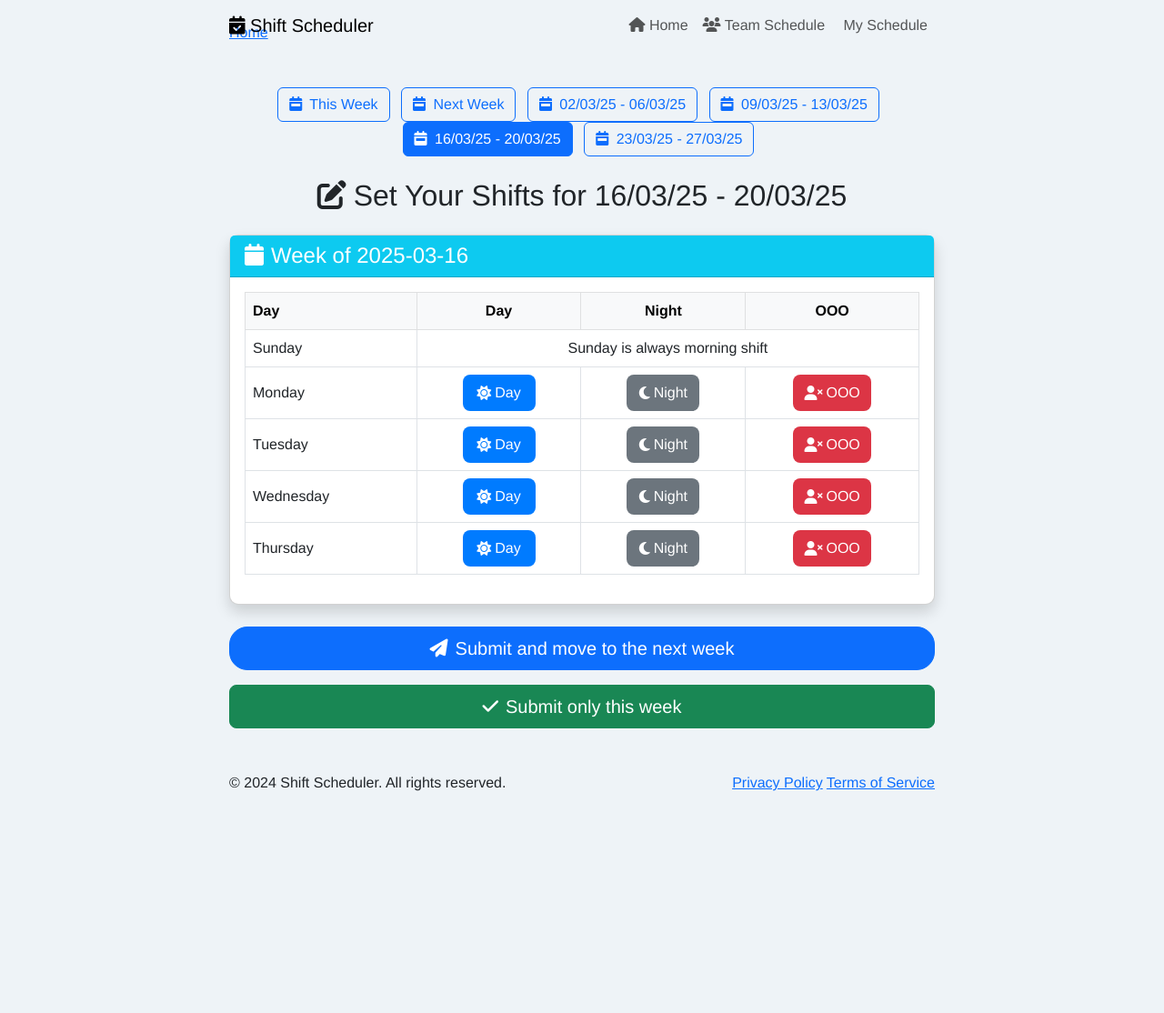
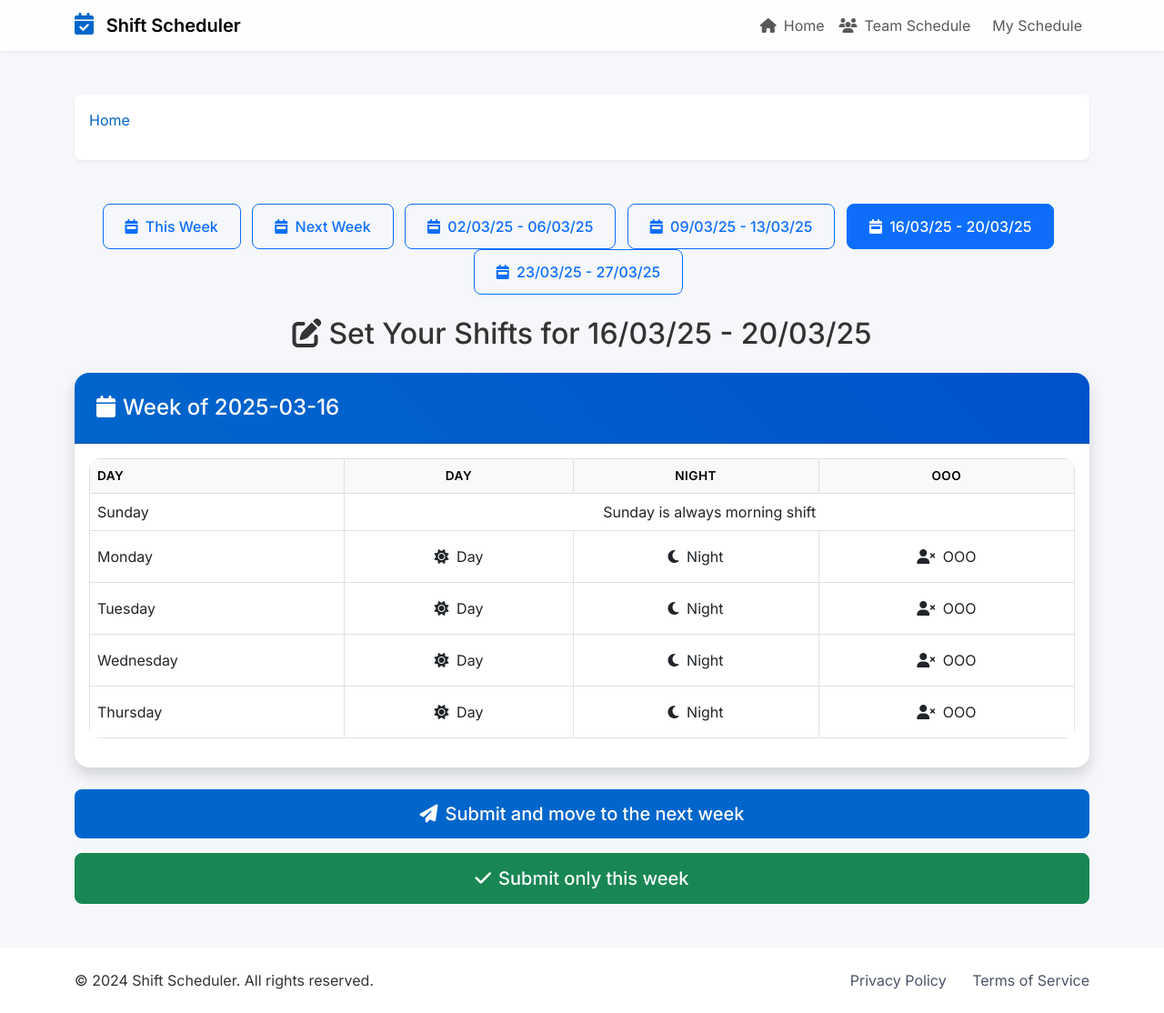
Before and after one commit to Ariel7871/Shift-Manager, a Flask app: page /schedule/1 in a window 1280 px wide. Shown: the whole page at 91% size. Before the commit the page ends 870 px from the top, so only its background shows below. Run offline with Flask 3, Linux system fonts and the light colour scheme; data comes from the database, SQL or seed files in the repository; data that the repository does not hold is empty.

Commit message:
Add files via upload

```diff
--- /dev/null
+++ b/static/script.js
@@ -0,0 +1,84 @@
+// Handle navbar transparency on scroll
+document.addEventListener('DOMContentLoaded', function() {
+    const navbar = document.querySelector('.navbar-glass');
+
+    window.addEventListener('scroll', () => {
+        if (window.scrollY > 50) {
+            navbar.style.background = 'rgba(255, 255, 255, 0.95)';
+        } else {
+            navbar.style.background = 'rgba(255, 255, 255, 0.8)';
+        }
+    });
+
+    // Initialize tooltips
+    const tooltipTriggerList = document.querySelectorAll('[data-bs-toggle="tooltip"]');
+    const tooltipList = [...tooltipTriggerList].map(tooltipTriggerEl => new bootstrap.Tooltip(tooltipTriggerEl));
+
+    // Handle shift selection with animation
+    const shiftButtons = document.querySelectorAll('.shift-btn');
+    shiftButtons.forEach(button => {
+        button.addEventListener('click', function() {
+            // Remove active class from all buttons in the same group
+            const groupButtons = this.closest('.btn-group').querySelectorAll('.shift-btn');
+            groupButtons.forEach(btn => btn.classList.remove('active'));
+
+            // Add active class to clicked button
+            this.classList.add('active');
+
+            // Add animation
+            this.style.transform = 'scale(0.95)';
+            setTimeout(() => {
+                this.style.transform = 'scale(1)';
+            }, 200);
+        });
+    });
+
+    // Add loading states
+    const forms = document.querySelectorAll('form');
+    forms.forEach(form => {
+        form.addEventListener('submit', function() {
+            const submitBtn = this.querySelector('button[type="submit"]');
+            if (submitBtn) {
+                submitBtn.disabled = true;
+                submitBtn.innerHTML = '<span class="spinner-border spinner-border-sm me-2"></span>Loading...';
+            }
+        });
+    });
+
+    // Smooth scroll for anchor links
+    document.querySelectorAll('a[href^="#"]').forEach(anchor => {
+        anchor.addEventListener('click', function (e) {
+            e.preventDefault();
+            document.querySelector(this.getAttribute('href')).scrollIntoView({
+                behavior: 'smooth'
+            });
+        });
+    });
+
+    // Add fade out animation to alerts before they're removed
+    const alerts = document.querySelectorAll('.alert');
+    alerts.forEach(alert => {
+        const closeBtn = alert.querySelector('.btn-close');
+        if (closeBtn) {
+            closeBtn.addEventListener('click', function() {
+                alert.style.transition = 'opacity 0.3s ease';
+                alert.style.opacity = '0';
+                setTimeout(() => {
+                    alert.remove();
+                }, 300);
+            });
+        }
+    });
+});
+
+// Function to show toast notifications
+function showToast(message, type = 'success') {
+    const toast = document.createElement('div');
+    toast.className = `toast-notification toast-${type}`;
+    toast.innerHTML = `
+        <div class="toast-content">
+            <i class="fas ${type === 'success' ? 'fa-check-circle' : 'fa-exclamation-circle'}"></i>
+            <span>${message}</span>
+        </div>
+    `;
+    document.body
--- a/static/style.css
+++ b/static/style.css
@@ -1,160 +1,224 @@
-body {
-  background-color: #eef3f7;
-  font-family: 'Helvetica Neue', Helvetica, Arial, sans-serif;
+/* Modern Variables */
+:root {
+    --primary: #0066cc;
+    --secondary: #4c5267;
+    --success: #28a745;
+    --warning: #ffc107;
+    --danger: #dc3545;
+    --light: #f8f9fa;
+    --dark: #343a40;
+    --shadow-sm: 0 2px 4px rgba(0,0,0,0.05);
+    --shadow-md: 0 4px 6px rgba(0,0,0,0.1);
+    --shadow-lg: 0 10px 15px rgba(0,0,0,0.1);
 }
 
-/* Custom Navbar Styles */
-/* Custom Navbar Styles */
-/* Professional Navbar Styles */
-.custom-navbar {
-  background: linear-gradient(135deg, #002e5d, #00467f);
-  box-shadow: 0 4px 12px rgba(0, 0, 0, 0.25);
-  padding: 0.75rem 0;
-  transition: background 0.3s ease;
+/* Global Styles */
+body {
+    font-family: 'Inter', sans-serif;
+    background-color: #f5f7fa;
+    color: #333;
 }
 
-.custom-navbar .custom-brand {
-  font-size: 1.9rem;
-  font-weight: 700;
-  letter-spacing: 0.03rem;
-  transition: transform 0.3s ease;
+/* Modern Navbar */
+.navbar-glass {
+    background: rgba(255, 255, 255, 0.8);
+    backdrop-filter: blur(10px);
+    box-shadow: var(--shadow-sm);
 }
 
-.custom-navbar .custom-brand:hover {
-  transform: translateY(-2px);
+.brand-icon {
+    color: var(--primary);
+    font-size: 1.5rem;
+    margin-right: 0.5rem;
 }
 
-.custom-navbar .nav-link {
-  font-size: 1.1rem;
-  margin-right: 1rem;
-  position: relative;
-  transition: color 0.3s ease;
-  font-weight: 500;
+.brand-text {
+    font-weight: 600;
+    font-size: 1.25rem;
 }
 
-.custom-navbar .nav-link:hover,
-.custom-navbar .nav-link:focus {
-  color: #a0d700; /* Subtle accent color */
+.nav-icon-link {
+    display: flex;
+    align-items: center;
+    gap: 0.5rem;
+    padding: 0.5rem 1rem;
+    transition: all 0.3s ease;
 }
 
-/* Underline animation for nav links */
-.custom-navbar .nav-link::after {
-  content: "";
-  position: absolute;
-  bottom: -4px;
-  left: 0;
-  width: 0;
-  height: 2px;
-  background-color: #a0d700;
-  transition: width 0.3s ease;
+.nav-icon-link:hover {
+    background: rgba(0, 0, 0, 0.05);
+    border-radius: 8px;
 }
 
-.custom-navbar .nav-link:hover::after,
-.custom-navbar .nav-link:focus::after {
-  width: 100%;
+/* Main Content */
+.main-content {
+    padding-top: 80px;
+    min-height: calc(100vh - 60px);
 }
 
-/* Navbar Toggler */
-.custom-navbar .navbar-toggler {
-  border-color: rgba(255, 255, 255, 0.6);
+/* Modern Cards */
+.card {
+    border: none;
+    border-radius: 16px;
+    box-shadow: var(--shadow-md);
+    transition: transform 0.3s ease, box-shadow 0.3s ease;
 }
 
-.custom-navbar .navbar-toggler-icon {
-  filter: invert(1);
-}
-
-.card {
-  border-radius: 10px;
+.card:hover {
+    transform: translateY(-2px);
+    box-shadow: var(--shadow-lg);
 }
 
 .card-header {
-  border-top-left-radius: 10px;
-  border-top-right-radius: 10px;
+    border-radius: 16px 16px 0 0 !important;
+    background: linear-gradient(45deg, var(--primary), #0052cc);
+    color: white;
+    padding: 1.5rem;
 }
 
-.btn-outline-primary.active,
-.btn-outline-primary.active:hover {
-  background-color: #0d6efd;
-  color: #fff;
+/* Modern Buttons */
+.btn {
+    border-radius: 8px;
+    padding: 0.75rem 1.5rem;
+    font-weight: 500;
+    transition: all 0.3s ease;
 }
 
-.table th, .table td {
-  vertical-align: middle !important;
+.btn-primary {
+    background: var(--primary);
+    border: none;
 }
 
-.alert p {
-  margin-bottom: 0;
-}
-/* Limit maximum container width and add some custom spacing */
-.container {
-  max-width: 800px;
+.btn-primary:hover {
+    background: #0052cc;
+    transform: translateY(-1px);
+    box-shadow: var(--shadow-sm);
 }
 
-/* Add a subtle hover effect for the list items */
-.list-group-item:hover {
-  background-color: #f7f7f7;
+/* Modern Tables */
+.table {
+    border-radius: 12px;
+    overflow: hidden;
 }
 
-/* Adjust button styling if needed */
-.btn-primary {
-  border-radius: 20px;
+.table th {
+    background: #f8f9fa;
+    font-weight: 600;
+    text-transform: uppercase;
+    font-size: 0.85rem;
+    letter-spacing: 0.5px;
 }
 
-/* Modern flat button style for shift selection */
-/* Modern flat button style for shift selection */
-.shift-btn {
-  transition: transform 0.2s ease, box-shadow 0.2s ease;
-  margin: 2px;
-  border: none;
-  border-radius: 8px;
-  padding: 0.6rem 1rem;
-  font-size: 1rem;
-  display: inline-flex;
-  align-items: center;
-  justify-content: center;
-  cursor: pointer;
-  min-width: 80px;
+/* Shift Type Indicators */
+.shift-day {
+    color: #ff9800;
 }
 
-/* Specific colors for each shift */
-.shift-btn.day {
-  background-color: #007bff; /* Blue */
-  color: #fff;
+.shift-night {
+    color: #5c6bc0;
 }
 
-.shift-btn.night {
-  background-color: #6c757d; /* Gray */
-  color: #fff;
+.shift-ooo {
+    color: #ef5350;
 }
 
-.shift-btn.ooo {
-  background-color: #dc3545; /* Red */
-  color: #fff;
+/* Modern Alert */
+.alert-modern {
+    border: none;
+    border-radius: 12px;
+    padding: 1rem;
+    margin-bottom: 1rem;
+    animation: slideIn 0.3s ease;
 }
 
-/* Hover and active states */
-.shift-btn:hover {
-  transform: scale(1.05);
-  box-shadow: 0 4px 8px rgba(0, 0, 0, 0.2);
+@keyframes slideIn {
+    from {
+        transform: translateY(-20px);
+        opacity: 0;
+    }
+    to {
+        transform: translateY(0);
+        opacity: 1;
+    }
 }
 
-/* Hide default radio button appearance */
-.btn-check {
-  display: none;
+/* Modern Footer */
+.footer {
+    background: white;
+    padding: 1.5rem 0;
+    box-shadow: var(--shadow-sm);
 }
 
-/* Checked state styles for visual feedback */
-.btn-check:checked + .shift-btn.day {
-  transform: scale(0.95);
-  box-shadow: 0 0 0 0.25rem rgba(0, 123, 255, 0.5);
+.footer-link {
+    color: var(--secondary);
+    text-decoration: none;
+    margin-left: 1.5rem;
+    transition: color 0.3s ease;
 }
 
-.btn-check:checked + .shift-btn.night {
-  transform: scale(0.95);
-  box-shadow: 0 0 0 0.25rem rgba(108, 117, 125, 0.5);
+.footer-link:hover {
+    color: var(--primary);
 }
 
-.btn-check:checked + .shift-btn.ooo {
-  transform: scale(0.95);
-  box-shadow: 0 0 0 0.25rem rgba(220, 53, 69, 0.5);
+/* Responsive Design */
+@media (max-width: 768px) {
+    .navbar-glass {
+        background: white;
+    }
+
+    .nav-icon-link {
+        padding: 0.75rem;
+    }
+
+    .card {
+        margin-bottom: 1rem;
+    }
+
+    .table-responsive {
+        border-radius: 12px;
+        overflow-x: auto;
+    }
 }
+
+/* Modern Form Elements */
+.form-control {
+    border-radius: 8px;
+    border: 1px solid #e0e0e0;
+    padding: 0.75rem;
+    transition: all 0.3s ease;
+}
+
+.form-control:focus {
+    border-color: var(--primary);
+    box-shadow: 0 0 0 3px rgba(0, 102, 204, 0.1);
+}
+
+/* Modern Breadcrumbs */
+.modern-breadcrumb {
+    background: white;
+    padding: 1rem;
+    border-radius: 8px;
+    box-shadow: var(--shadow-sm);
+    margin-bottom: 1.5rem;
+}
+
+.breadcrumb-item a {
+    color: var(--primary);
+    text-decoration: none;
+}
+
+/* Loading States */
+.loading-skeleton {
+    background: linear-gradient(90deg, #f0f0f0 25%, #f8f8f8 50%, #f0f0f0 75%);
+    background-size: 200% 100%;
+    animation: loading 1.5s infinite;
+}
+
+@keyframes loading {
+    from {
+        background-position: 200% 0;
+    }
+    to {
+        background-position: -200% 0;
+    }
+}
```
